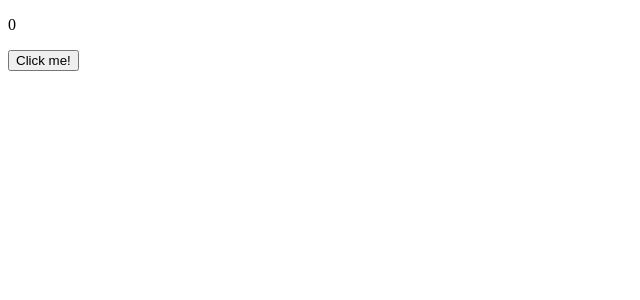
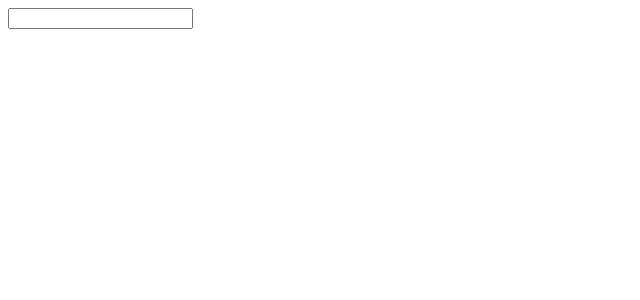
Before and after one commit to nakamuraitsuki/first-react-app, a React (Vite) app: page / in a window 1280 px wide. Shown: the top 300 px of the page, without its empty margins (0-640 px from the left). Built offline with nearby package versions, Linux system fonts and the light colour scheme.

Commit message:
フォームの値を管理するための状態を作成

```diff
--- a/src/App.jsx
+++ b/src/App.jsx
@@ -1,9 +1,18 @@
-import Counter from "./components/Counter";
+import { useState } from "react";
 
 function App() {
+  const [todoInput, setTodoInput] = useState("");
+
+  function handleChange(event) {
+    setTodoInput(event.target.value);
+  };
+
   return (
-    <Counter />
+    <div>
+      <input type="text" value={todoInput} onChange={handleChange} />
+      <p>{todoInput}</p>
+    </div>
   );
 };
 
-export default App
+export default App;
```
